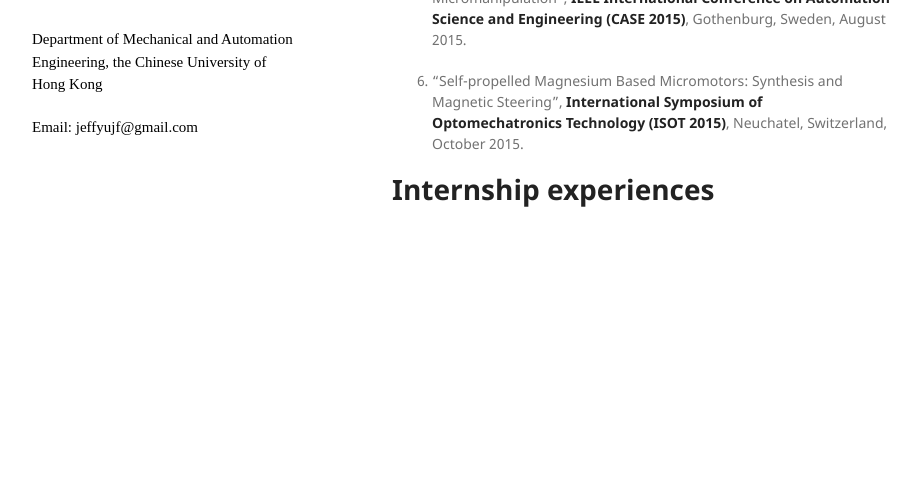
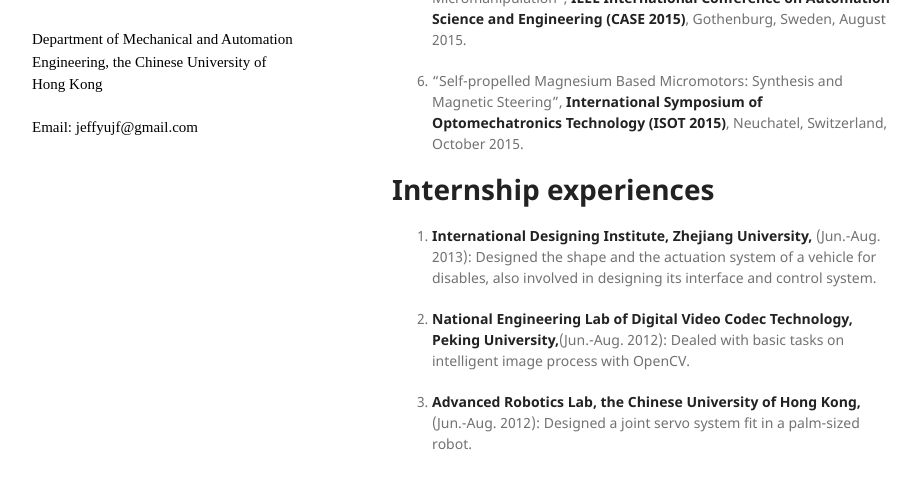
Before and after one commit to jeffyujf/YuJiangfan, a Jekyll site: the page built from index.md, in a window 1280 px wide and 900 px high, scrolled down 3103 px, cut to the strip 376-865 px from the top of the window. Shown: the whole strip, without its empty margins (178-1098 px from the left). Built offline with Jekyll 4.4.1, drawn with Linux system fonts in a browser that asks for light colours; our own code applies the rules of GitHub Pages for plain Markdown files; before the commit the page ends 3754 px from its top, so only the background shows below that.

Commit message:
Update index.md

```diff
--- a/index.md
+++ b/index.md
@@ -95,3 +95,9 @@ Conference on Robotics and Automation (ICRA 2017)</strong>, Singapore, May 2017.
 6. "Self-propelled Magnesium Based Micromotors: Synthesis and Magnetic Steering",<strong> International Symposium of Optomechatronics Technology (ISOT 2015)</strong>, Neuchatel, Switzerland, October 2015.
 
 # Internship experiences
+
+1. <strong>International Designing Institute, Zhejiang University,</strong> (Jun.-Aug. 2013): Designed the shape and the actuation system of a vehicle for disables, also involved in designing its interface and control system.
+
+2. <strong>National Engineering Lab of Digital Video Codec Technology, Peking University,</strong>(Jun.-Aug. 2012): Dealed with basic tasks on intelligent image process with OpenCV.
+
+3. <strong>Advanced Robotics Lab, the Chinese University of Hong Kong,</strong> (Jun.-Aug. 2012): Designed a joint servo system fit in a palm-sized robot.
```
